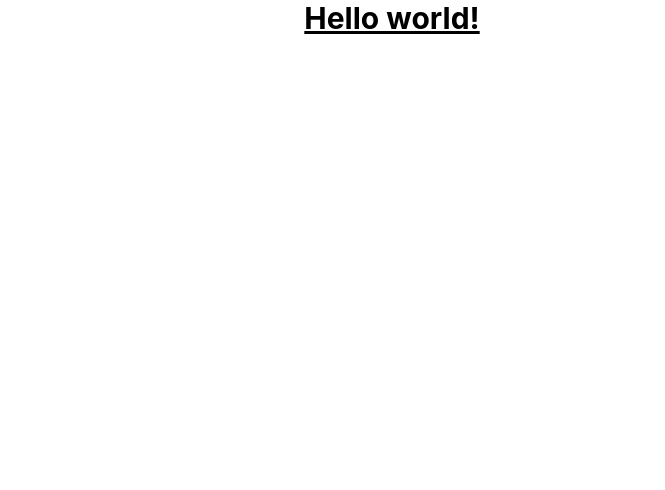
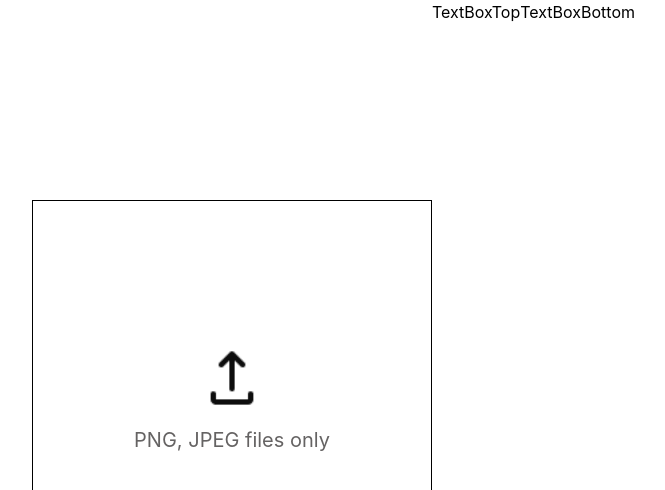
Before and after one commit to ValentinoMartz/CodingExercise, a React (Create React App) app in the folder app/: page / in a window 1280 px wide. Shown: the top 490 px of the page, without its empty margins (248-913 px from the left). Built offline with nearby package versions, Linux system fonts and the light colour scheme.

Commit message:
image div

```diff
--- a/app/src/App.js
+++ b/app/src/App.js
@@ -1,10 +1,14 @@
-import logo from "./logo.svg";
 import "./App.css";
+import TextBoxBottom from "./components/TextBoxBottom";
+import UploadImage from "./components/UploadImage";
+import TextBoxTop from "./components/TextBoxTop";
 
 function App() {
   return (
-    <div className="App">
-      <h1 className="text-3xl font-bold underline">Hello world!</h1>
+    <div className="flex">
+      <UploadImage />
+      <TextBoxTop />
+      <TextBoxBottom />
     </div>
   );
 }
--- /dev/null
+++ b/app/src/components/TextBoxBottom.jsx
@@ -0,0 +1,7 @@
+import React from "react";
+
+const TextBoxBottom = () => {
+  return <div>TextBoxBottom</div>;
+};
+
+export default TextBoxBottom;
--- /dev/null
+++ b/app/src/components/TextBoxTop.jsx
@@ -0,0 +1,7 @@
+import React from "react";
+
+const TextBoxTop = () => {
+  return <div>TextBoxTop</div>;
+};
+
+export default TextBoxTop;
--- /dev/null
+++ b/app/src/components/UploadImage.jsx
@@ -0,0 +1,24 @@
+import React from "react";
+import upload from "../assets/uploadIndicator.png";
+const UploadImage = () => {
+  const handleUpload = () => {
+    console.log("Anda");
+  };
+
+  return (
+    <div className=" flex items-center justify-between w-[50vh] h-[50vh] border border-black mt-[25vh] ml-[35vh] space-x-6">
+      <div className="flex flex-wrap items-center mx-auto justify-center">
+        <div className="flex items-center ml-[25%] mr-[25%]">
+          <img src={upload} alt="" className="w-16" onClick={handleUpload} />
+        </div>
+        <p className="items-center mt-4 text-[#656363] text-xl">
+          PNG, JPEG files only
+        </p>
+      </div>
+    </div>
+  );
+};
+
+/* vh del div de la imagen, revisar luego  */
+
+export default UploadImage;
--- a/app/src/index.js
+++ b/app/src/index.js
@@ -1,17 +1,11 @@
-import React from 'react';
-import ReactDOM from 'react-dom/client';
-import './index.css';
-import App from './App';
-import reportWebVitals from './reportWebVitals';
+import React from "react";
+import ReactDOM from "react-dom/client";
+import "./index.css";
+import App from "./App";
 
-const root = ReactDOM.createRoot(document.getElementById('root'));
+const root = ReactDOM.createRoot(document.getElementById("root"));
 root.render(
   <React.StrictMode>
     <App />
   </React.StrictMode>
 );
-
-// If you want to start measuring performance in your app, pass a function
-// to log results (for example: reportWebVitals(console.log))
-// or send to an analytics endpoint. Learn more: https://bit.ly/CRA-vitals
-reportWebVitals();
```
Also changed, not shown: app/src/assets/uploadIndicator.png (added).
